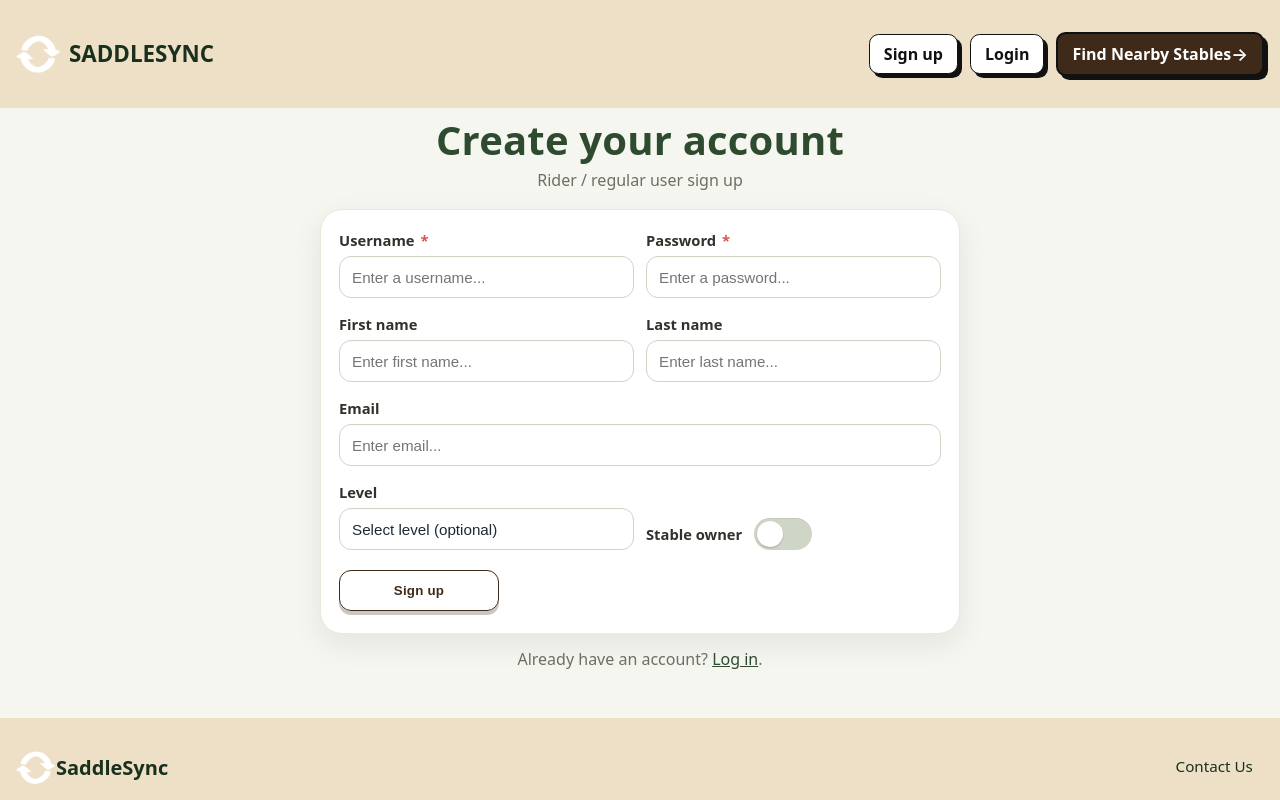
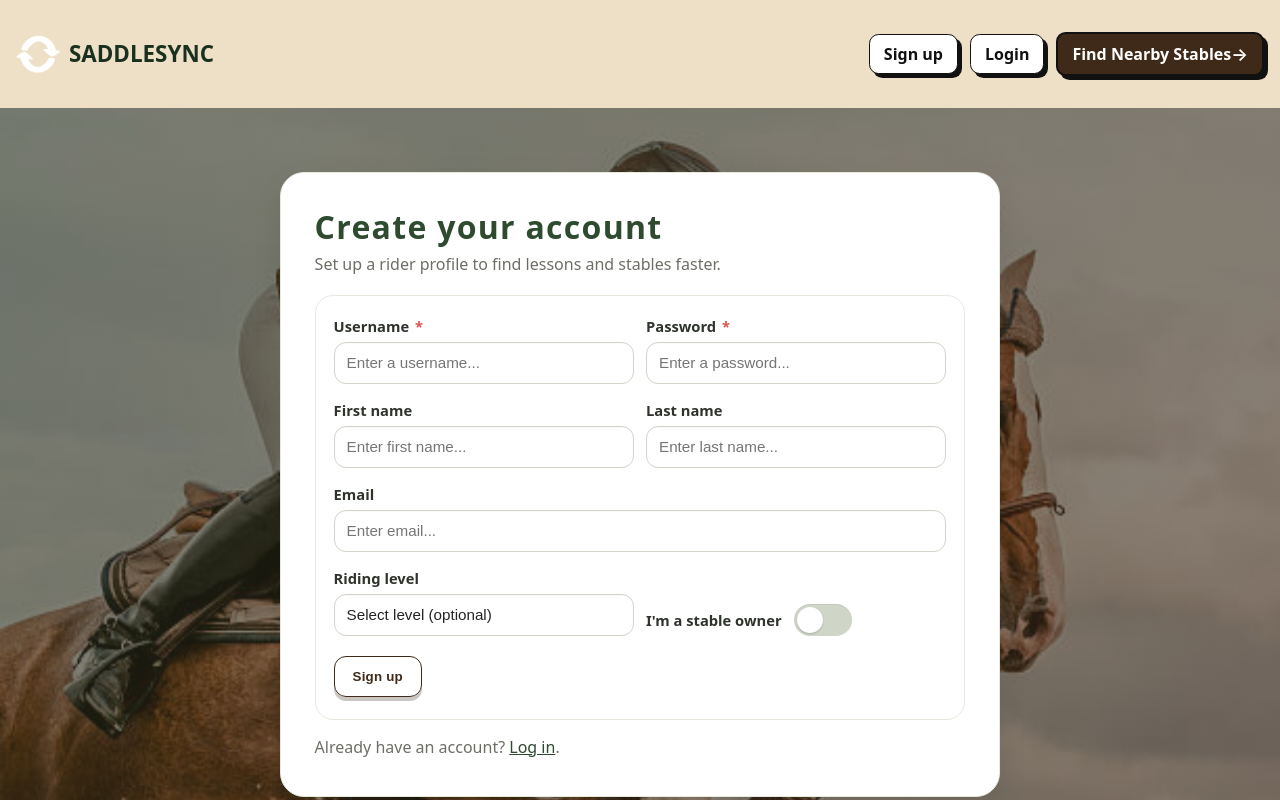
Before and after one commit to cmar-web/SaddleSYNC-UI, a React (Vite) app: page /userSignUp in a window 1280 px wide. Shown: the top 800 px of the page. Built offline with nearby package versions, Linux system fonts and the light colour scheme.

Commit message:
updates to user sign up view

```diff
--- a/src/index.css
+++ b/src/index.css
@@ -124,20 +124,17 @@ body {
 }
 
 /* Brown primary button */
-.btn-brown {
-  background: var(--cta);
-  color: var(--cta-tx);
-  border: 1px solid #000;
-  border-radius: .75rem;
-  padding: .7rem 1rem;
-  font-weight: 700;
-  text-decoration: none;
-  display: inline-flex;
-  align-items: center;
-  justify-content: center;
-  min-width: 10rem;
-  box-shadow: 4px 4px 0 #000;
-  transition: transform 120ms ease, box-shadow 120ms ease, filter 120ms ease;
+.btn-brown{
+  background:var(--brown-700);
+  color:var(--brown);
+  border:1px solid var(--brown);
+  padding:12px 18px;
+  border-radius:12px;
+  font-weight:800;
+  letter-spacing:.2px;
+  cursor:pointer;
+  box-shadow:0 4px 0 rgba(46,31,15,.25);
+  transition:transform .02s ease, box-shadow .2s ease, opacity .2s ease;
 }
 .btn-brown:hover {
   filter: brightness(1.05);
--- a/src/pages/UserSignUp.jsx
+++ b/src/pages/UserSignUp.jsx
@@ -54,9 +54,14 @@ export default function UserSignUp() {
   }
 
   return (
-    <section className="container auth">
+    <section className="user-signup-container">
+      <div className="user-signup-inner">
+        <header className="user-signup-header">
           <h1 className="auth-title">Create your account</h1>
-      <p className="auth-subtitle">Rider / regular user sign up</p>
+          <p className="auth-subtitle">
+            Set up a rider profile to find lessons and stables faster.
+          </p>
+        </header>
 
         <form onSubmit={onSubmit} className="card form-card" noValidate>
           <div className="form-grid">
@@ -132,7 +137,7 @@ export default function UserSignUp() {
 
             <div className="form-row cols-2">
               <div>
-              <label htmlFor="level" className="label">Level</label>
+                <label htmlFor="level" className="label">Riding level</label>
                 <select
                   id="level"
                   className="input select"
@@ -147,7 +152,7 @@ export default function UserSignUp() {
               </div>
 
               <div className="toggle-cell">
-              <span className="label">Stable owner</span>
+                <span className="label">I&apos;m a stable owner</span>
                 <label className="switch">
                   <input
                     id="stableOwner"
@@ -169,9 +174,10 @@ export default function UserSignUp() {
           </div>
         </form>
 
-      <p className="form-note">
+        <p className="form-note user-signup-note">
           Already have an account? <Link to="/login">Log in</Link>.
         </p>
+      </div>
     </section>
   );
 }
--- a/src/styles/footer.css
+++ b/src/styles/footer.css
@@ -8,7 +8,7 @@
   background: var(--nav-bg);
   color: #19301e;
   padding: 2rem 0;
-  margin-top: 3rem;
+  padding-top: 3rem;
 }
 
 .footer-container {
--- a/src/styles/userSignUp.css
+++ b/src/styles/userSignUp.css
@@ -1,4 +1,87 @@
 @import "./stableSignUp.css";
+
+
+.user-signup-container {
+  min-height: calc(100vh - 50px);
+  padding: 4rem 1rem 5rem;
+  display: flex;
+  align-items: center;
+  justify-content: center;
+  text-align: left;
+
+  background-image:
+    linear-gradient(135deg, rgba(31, 41, 24, 0.6), rgba(63, 42, 25, 0.6)),
+    url("../assets/user-sign-up.jpg");
+  background-size: cover;
+  background-position: center;
+  background-repeat: no-repeat;
+  color: #f9fafb;
+}
+
+.user-signup-inner {
+  max-width: 720px;
+  width: 100%;
+  background: #ffffff;
+  border-radius: 24px;
+  padding: 2rem 2.1rem 2.4rem;
+  border: 1px solid var(--card-border);
+  box-shadow: var(--shadow);
+  color: var(--ink);
+}
+
+.user-signup-header {
+  margin-bottom: 1.25rem;
+}
+
+.user-signup-inner .auth-title {
+  margin: 0 0 0.3rem 0;
+  font-size: 2rem;
+  font-weight: 900;
+  letter-spacing: 0.04em;
+  color: var(--green-900);
+  text-align: left;
+}
+
+.user-signup-inner .auth-subtitle {
+  margin: 0 0 0.9rem 0;
+  color: var(--muted);
+  text-align: left;
+}
+
+
+.user-signup-inner .card.form-card {
+  max-width: 100%;
+  box-shadow: none;
+  border-radius: 18px;
+}
+
+.user-signup-note {
+  margin-top: 1rem;
+  text-align: left;
+}
+
+/* responsive tweaks */
+@media (max-width: 860px) {
+  .user-signup-inner {
+    padding: 1.7rem 1.5rem 2.1rem;
+    border-radius: 20px;
+  }
+
+  .user-signup-inner .auth-title {
+    font-size: 1.7rem;
+  }
+}
+
+@media (max-width: 640px) {
+  .user-signup-container {
+    padding: 3rem 1.1rem 3.5rem;
+  }
+
+  .user-signup-inner {
+    padding: 1.4rem 1.2rem 1.9rem;
+    border-radius: 18px;
+  }
+}
 
 .toggle-cell{
   display:flex;
```
Also changed, not shown: src/assets/user-sign-up.jpg (added). Lines whose indentation alone changed are shown as unchanged.
